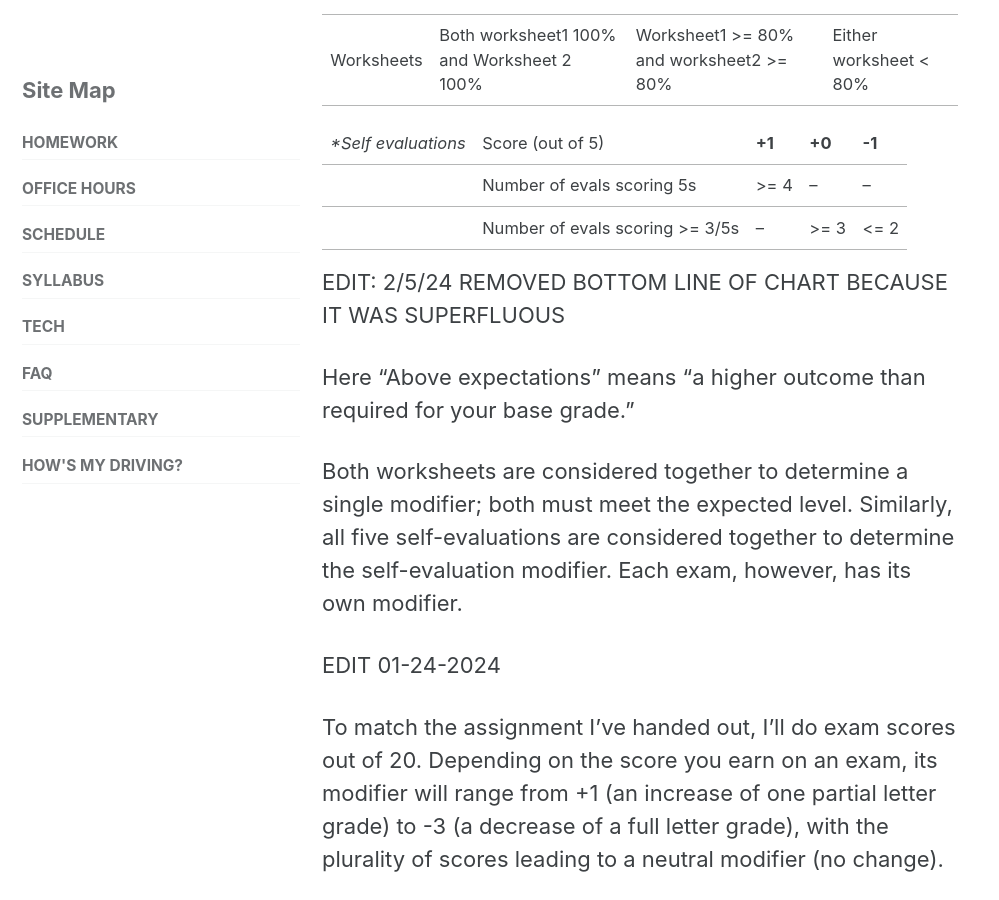
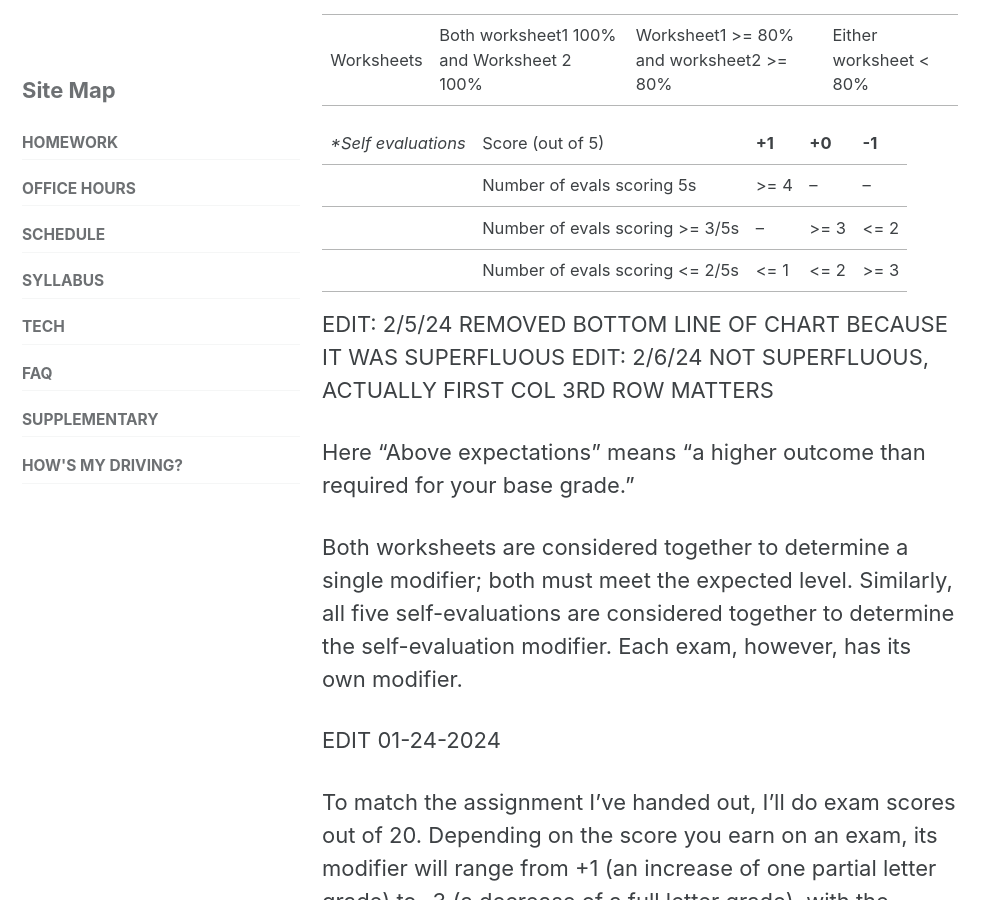
Before and after one commit to jasonhemann/24SP-CS2126, a Jekyll site: the page built from syllabus.md, in a window 1280 px wide and 900 px high, scrolled down 8392 px. Shown: the whole window, without its empty margins (0-999 px from the left). Built offline with Jekyll 4.4.1, drawn with Linux system fonts in a browser that asks for light colours; cached includes are drawn as plain includes.

Commit message:
Correcting correction

```diff
--- a/syllabus.md
+++ b/syllabus.md
@@ -240,10 +240,10 @@ EDIT 1/26/24. I edited this table to clarify
 | **Self evaluations* | Score (out of 5)                | **+1** | **+0** | **-1** |
 |                     | Number of evals scoring 5s      | >= 4   | --     | --     |
 |                     | Number of evals scoring >= 3/5s | --     | >= 3   | <= 2   |
+|                     | Number of evals scoring <= 2/5s | <= 1   | <= 2   | >= 3   |
 
-EDIT: 2/5/24
-REMOVED BOTTOM LINE OF CHART BECAUSE IT WAS SUPERFLUOUS
-<!-- |                     | Number of evals scoring <= 2/5s | <= 1   | <= 2   | >= 3   | -->
+EDIT: 2/5/24 REMOVED BOTTOM LINE OF CHART BECAUSE IT WAS SUPERFLUOUS
+EDIT: 2/6/24 NOT SUPERFLUOUS, ACTUALLY FIRST COL 3RD ROW MATTERS
 
 
 Here "Above expectations" means "a higher outcome than required for
```
